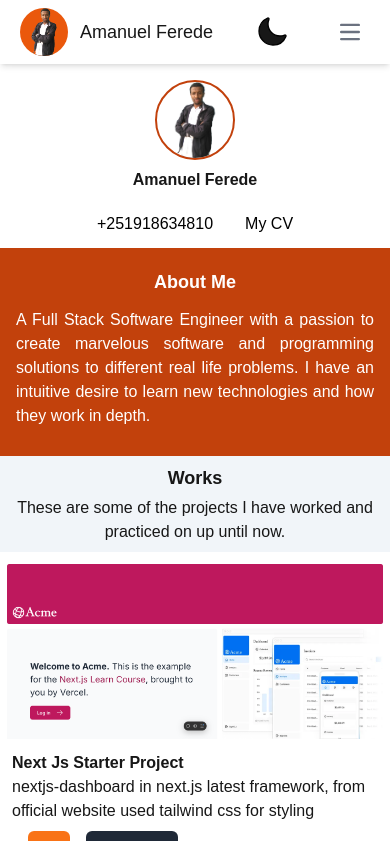
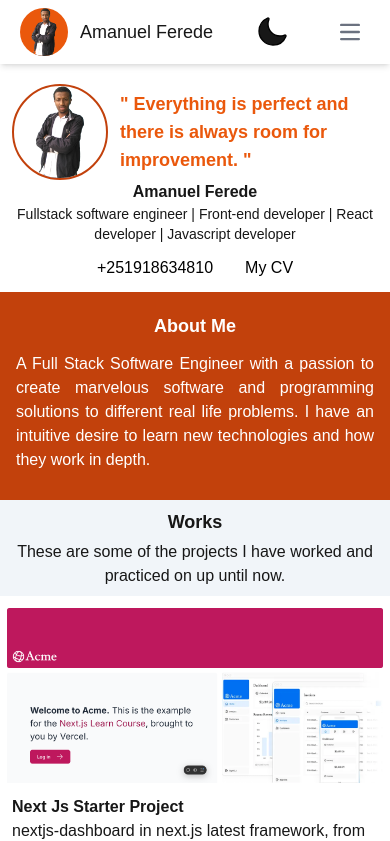
Before and after one commit to amaniCoding/amani-portifolio, a Next.js app: page / in a window 390 px wide. Shown: the top 841 px of the page. Built offline with nearby package versions, Linux system fonts and the light colour scheme.

Commit message:
added some features

```diff
--- a/app/ui/hero-image.tsx
+++ b/app/ui/hero-image.tsx
@@ -12,26 +12,29 @@ export default function HeroImage() {
         });
     }
     return (
-        <section className="w-full dark:bg-gray-900 md:bg-slate-600 md:mt-[64px] mt-[80px]  md:bg-[url('/tt.png')] md:h-screen md:bg-no-repeat relative dark:brightness-75 md:bg-cover" id='home'>
-            <div className='md:hidden flex items-center justify-center space-x-5'>
+        <section className="w-full dark:bg-gray-900 md:bg-slate-600 md:mt-[64px] mt-[64px] md:pt-0 pt-5 md:bg-[url('/tt.png')] md:h-screen md:bg-no-repeat relative dark:brightness-75 md:bg-cover" id='home'>
+            <div className='md:hidden flex items-center justify-center space-x-3 px-3'>
                 <Image
                     src={`/99.png`}
                     width={0}
                     height={0}
                     sizes='100vh'
                     alt='Amanuel Ferede'
-                    className='w-20 h-20 rounded-full border-2 border-orange-700 object-cover'
+                    className='w-24 h-24 rounded-full border-2 border-orange-700 object-cover dark:border-white'
                 />
-
+                <p className='text-lg md:hidden block text-orange-600 font-bold dark:text-slate-300'>{'"'} Everything is perfect and there is always room for improvement. {'"'}</p>
             </div>
-            <p className='md:hidden block text-center font-bold p-2 '>Amanuel Ferede</p>
+            <p className='md:hidden block text-center font-bold dark:text-white'>Amanuel Ferede</p>
+            <p className='md:hidden block text-center  dark:text-white text-sm'>Fullstack software engineer | Front-end developer | React developer | Javascript developer</p>
             <div className='md:block hidden w-[32%] absolute right-2 top-32'>
                 <p className='text-4xl text-orange-600 font-bold'>{'"'} Everything is perfect and there is always room for improvement. {'"'}</p>
             </div>
             <div className='md:block hidden w-[45%] absolute left-5 top-32'>
                 <div className='w-full flex flex-col space-y-4 p-4'>
-                    <h1 className='md:text-3xl text-2xl font-bold md:text-white text-black md:block hidden dark:text-white'>Hi there, I am Amanuel Ferede 👋</h1>
-                    <p className='md:text-xl text-lg  md:text-white text-black w-full dark:text-slate-400'>A Full Stack Software Engineer<small> with a passion to create marvelous software and programming solutions to different real life problems. I have an intuitive desire to learn new technologies and how they work in depth. But i am not perfect 😁 </small></p>
+                    <h1 className='md:text-3xl text-2xl font-bold md:text-white text-black md:block hidden dark:text-white'>Hi there, I am Amanuel 👋</h1>
+                    <p className="md:text-xl text-lg  text-orange-600 w-full dark:text-orange-700">Fullstack software engineer | Front-end developer | React developer | Javascript developer</p>
+                    <p className='md:text-xl text-lg  md:text-white text-black w-full dark:text-slate-400'> with a passion to create marvelous software and programming solutions to different real life problems. But i am not perfect ! 😁</p>
+
                     <div className='my-3'>
                         <Link href={`#`} onClick={(e) => { handelScroll(e) }} className=" py-3 block rounded-md px-3 w-56 bg-orange-600 text-white text-center dark:bg-black dark:text-white dark:hover:bg-slate-600 dark:hover:text-white hover:bg-orange-400">Contact Me</Link>
                     </div>
@@ -42,10 +45,11 @@ export default function HeroImage() {
                 </div>
 
             </div>
-            <div className='md:hidden flex space-x-4 items-center justify-center py-1'>
+            <div className='md:hidden flex space-x-4 items-center justify-center py-1 dark:border-b-[1.7px] dark:border-b-gray-50'>
                 <span className='p-2  md:text-white dark:text-white text-black'>+251918634810</span>
                 <Link href={`https://drive.google.com/file/d/1ohIyY6rr44uTVCIWJbe5SyhXh-8fQBGN/view?usp=drive_link`} target='_blank' className='p-2  md:text-white text-black dark:text-white text-nowrap'>My CV</Link>
             </div>
+
         </section>
     )
 }
```
